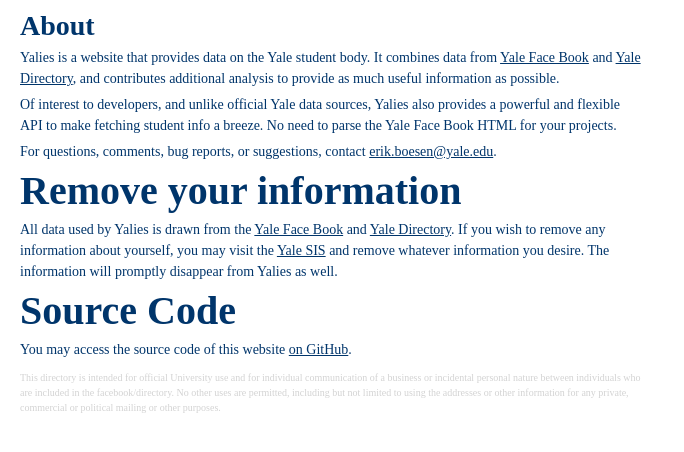
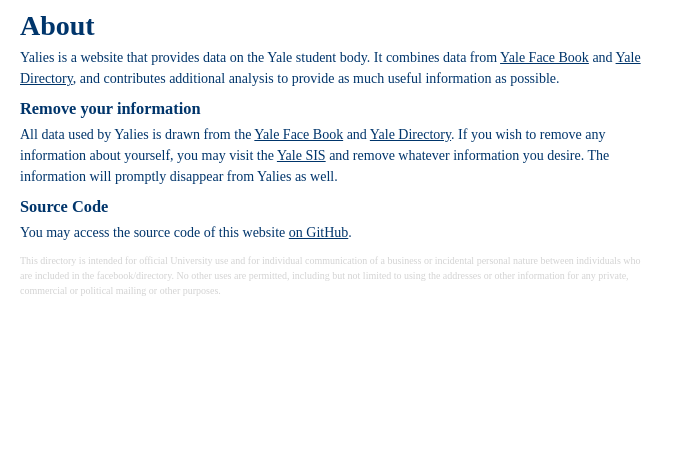
Before and after one commit to Yalies/api, a Flask app: page /about in a window 1280 px wide. Shown: the part 108-560 px from the top of the page, without its empty margins (0-684 px from the left). Run offline with Flask 2, Linux system fonts and the light colour scheme; parts of the project's set-up code (start-up, migrations or seed data) failed here and were passed over; some web fonts are replaced.

Commit message:
Use smaller headers on about page

```diff
--- a/app/templates/about.html
+++ b/app/templates/about.html
@@ -3,10 +3,8 @@
 {% block content %}
 <h1>About</h1>
 <p>Yalies is a website that provides data on the Yale student body. It combines data from <a href="https://students.yale.edu/facebook">Yale Face Book</a> and <a href="https://directory.yale.edu">Yale Directory</a>, and contributes additional analysis to provide as much useful information as possible.</p>
-<p>Of interest to developers, and unlike official Yale data sources, Yalies also provides a powerful and flexible API to make fetching student info a breeze. No need to parse the Yale Face Book HTML for your projects.</p>
-<p>For questions, comments, bug reports, or suggestions, contact <a href="mailto:erik.boesen@yale.edu">erik.boesen@yale.edu</a>.</p>
-<h2 name="remove_your_information">Remove your information</h2>
+<h3 name="remove_your_information">Remove your information</h3>
 <p>All data used by Yalies is drawn from the <a href="https://students.yale.edu/facebook">Yale Face Book</a> and <a href="https://directory.yale.edu">Yale Directory</a>. If you wish to remove any information about yourself, you may visit the <a href="https://www.sis.yale.edu">Yale SIS</a> and remove whatever information you desire. The information will promptly disappear from Yalies as well.</p>
-<h2 name="source_code">Source Code</h2>
+<h3 name="source_code">Source Code</h3>
 <p>You may access the source code of this website <a href="https://github.com/Yalies/api">on GitHub</a>.</p>
 {% endblock %}
```
